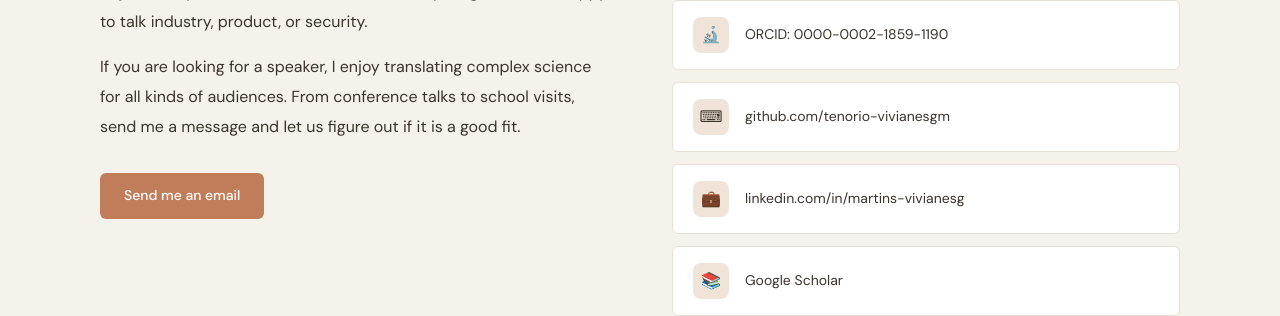
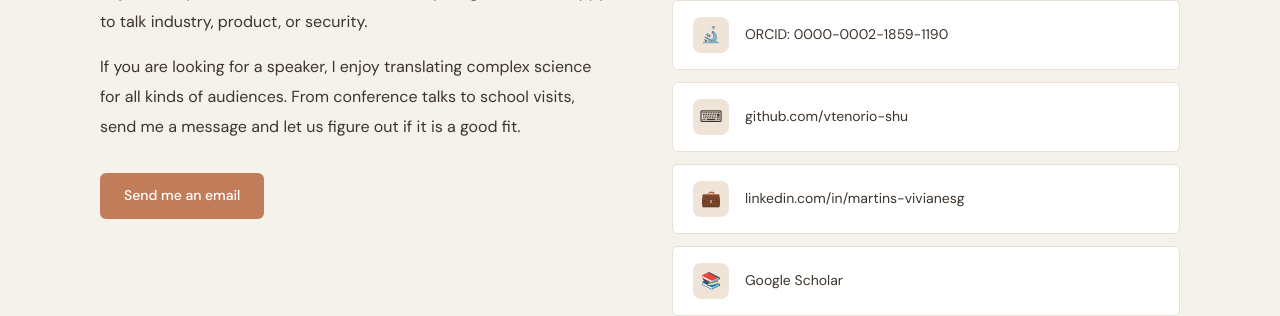
Before and after one commit to vtenorio-shu/vtenorio-shu.github.io, a Jekyll site: the page built from index.html, in a window 1280 px wide and 900 px high, scrolled down 4730 px. Shown: the part 383-699 px from the top of the window. Built offline with Jekyll 4.4.1, drawn with Linux system fonts in a browser that asks for light colours.

Commit message:
Update index.html

```diff
--- a/index.html
+++ b/index.html
@@ -332,7 +332,7 @@ title: Home
         </a>
         <a href="https://github.com/tenorio-vivianesgm" class="contact-link" target="_blank">
           <div class="contact-link-icon">⌨</div>
-          <span>github.com/tenorio-vivianesgm</span>
+          <span>github.com/vtenorio-shu</span>
         </a>
         <a href="https://linkedin.com/in/martins-vivianesg" class="contact-link" target="_blank">
           <div class="contact-link-icon">💼</div>
```
